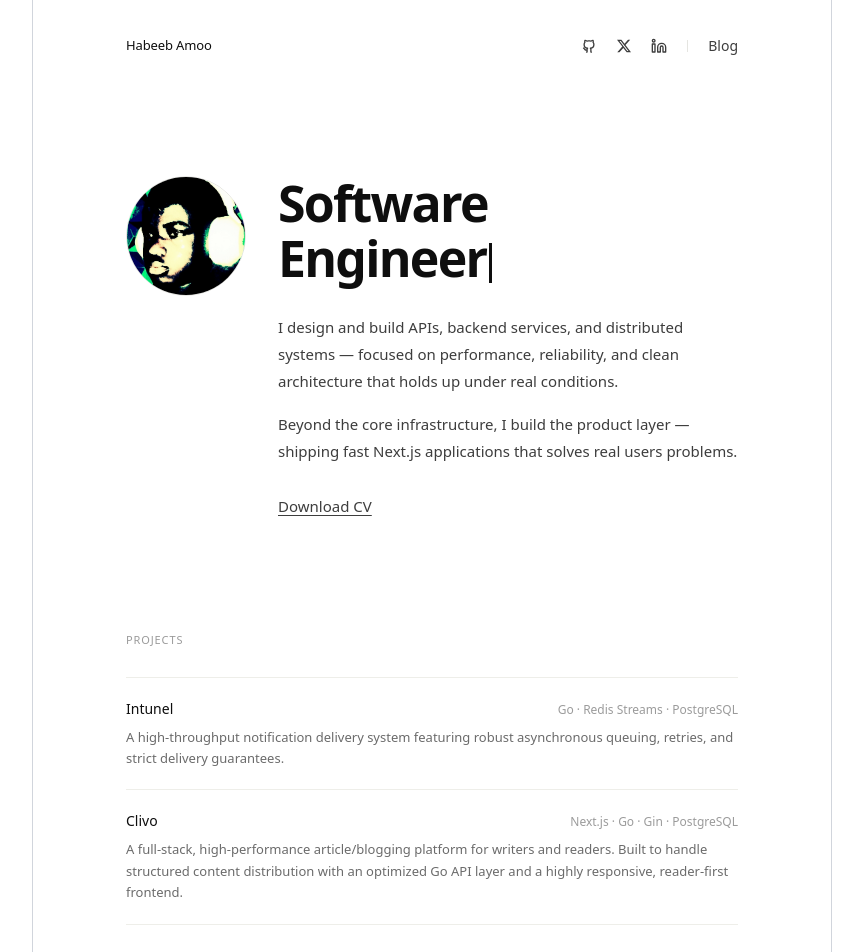
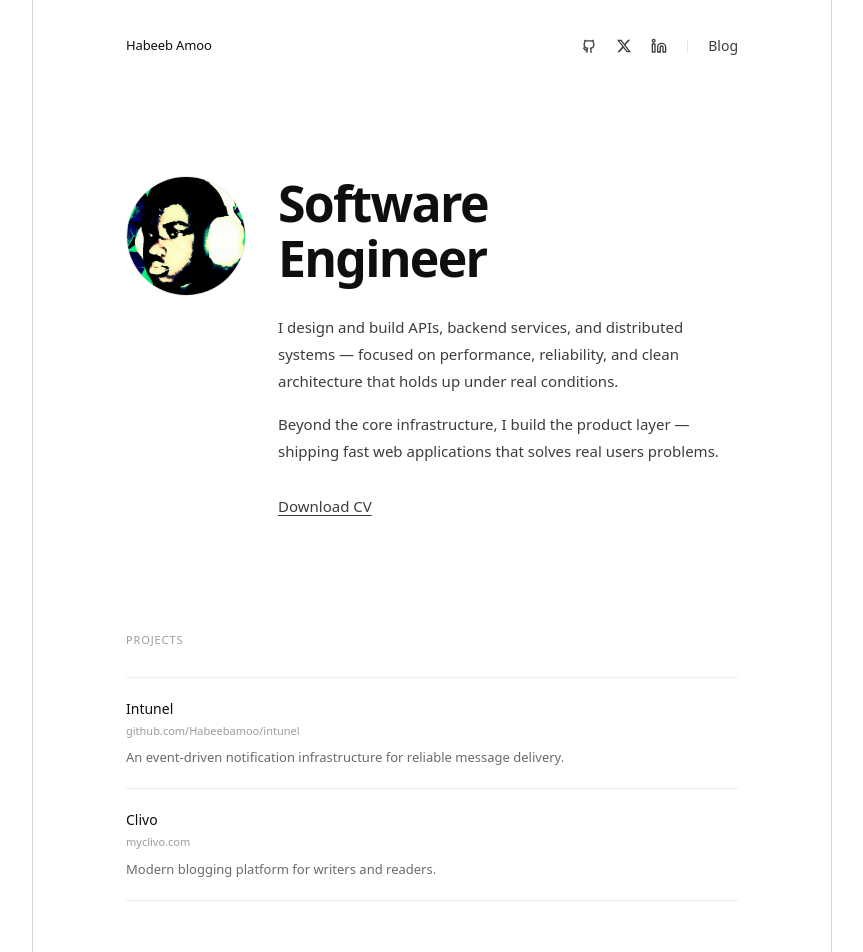
Before and after one commit to Habeebamoo/MyPortfolio, a Next.js app: page / in a window 1280 px wide. Shown: the top 952 px of the page, without its empty margins (208-1071 px from the left). Built offline with nearby package versions, Linux system fonts and the light colour scheme.

Commit message:
updated projects section

```diff
--- a/components/Hero.tsx
+++ b/components/Hero.tsx
@@ -33,7 +33,7 @@ const Hero = () => {
           {/* Title matching fluid sizing and structure */}
           <h1 className="text-[34px] sm:text-[44px] md:text-[50px] font-semibold text-[#0E0E0E] leading-[1.1] tracking-[-0.035em] mb-7">
             Software<br />
-            Engineer<span className="inline-block w-0.75 h-[0.8em] bg-[#0E0E0E] ml-0.75 align-middle animate-[blink_0.85s_step-end_infinite]"></span>
+            Engineer
           </h1>
 
           {/* About Paragraphs */}
@@ -42,7 +42,7 @@ const Hero = () => {
           </p>
 
           <p className="text-[15px] text-[#3D3D3D] leading-[1.8] max-w-140 mt-4 mb-7">
-            Beyond the core infrastructure, I build the product layer — shipping fast Next.js applications that solves real users problems.
+            Beyond the core infrastructure, I build the product layer — shipping fast web applications that solves real users problems.
           </p>
 
           {/* Underlined CV Link nested inside content flow */}
--- a/components/Main.tsx
+++ b/components/Main.tsx
@@ -11,44 +11,47 @@ const Main = () => {
         </p>
 
         {/* Project 1: Notification Service (Intunel) */}
+        {/* Intunel */}
         <a
-          href="https://github.com/Habeebamoo/intunel-backend"
+          href="https://github.com/Habeebamoo/intunel"
           target="_blank"
           rel="noopener noreferrer"
-          className="block py-5 border-t border-b border-[#EEEEE9] hover:opacity-55 transition-opacity duration-150 cursor-pointer"
+          className="block py-5 border-t border-b border-[#EEEEE9] hover:opacity-55 transition-opacity duration-150"
         >
-          {/* Switched to flex-col by default for tiny screens, goes back to flex-row at 400px wide */}
-          <div className="flex flex-col min-[400px]:flex-row min-[400px]:items-baseline justify-between gap-1 min-[400px]:gap-4 mb-2">
+          <div className="flex flex-col gap-1 mb-2">
             <span className="text-[14px] font-medium text-[#0E0E0E]">
               Intunel
             </span>
-            {/* Allowed wrapping on small screens, removed absolute whitespace-nowrap */}
-            <span className="text-[11px] min-[400px]:text-[12px] text-[#9B9B9B] shrink-0">
-              Go · Redis Streams · PostgreSQL
+
+            <span className="text-[11px] text-[#9B9B9B] break-all">
+              github.com/Habeebamoo/intunel
             </span>
           </div>
+
           <p className="text-[13px] text-[#6B6B6B] leading-[1.65]">
-            A high-throughput notification delivery system featuring robust asynchronous queuing, retries, and strict delivery guarantees.
+            An event-driven notification infrastructure for reliable message delivery.
           </p>
         </a>
 
-        {/* Project 2: Clivo */}
+        {/* Clivo */}
         <a
           href="https://myclivo.com"
           target="_blank"
           rel="noopener noreferrer"
-          className="block py-5 border-b border-[#EEEEE9] hover:opacity-55 transition-opacity duration-150 cursor-pointer"
+          className="block py-5 border-b border-[#EEEEE9] hover:opacity-55 transition-opacity duration-150"
         >
-          <div className="flex flex-col min-[400px]:flex-row min-[400px]:items-baseline justify-between gap-1 min-[400px]:gap-4 mb-2">
+          <div className="flex flex-col gap-1 mb-2">
             <span className="text-[14px] font-medium text-[#0E0E0E]">
               Clivo
             </span>
-            <span className="text-[11px] min-[400px]:text-[12px] text-[#9B9B9B] shrink-0">
-              Next.js · Go · Gin · PostgreSQL
+
+            <span className="text-[11px] text-[#9B9B9B] break-all">
+              myclivo.com
             </span>
           </div>
+
           <p className="text-[13px] text-[#6B6B6B] leading-[1.65]">
-            A full-stack, high-performance article/blogging platform for writers and readers. Built to handle structured content distribution with an optimized Go API layer and a highly responsive, reader-first frontend.
+            Modern blogging platform for writers and readers.
           </p>
         </a>
       </section>
```
